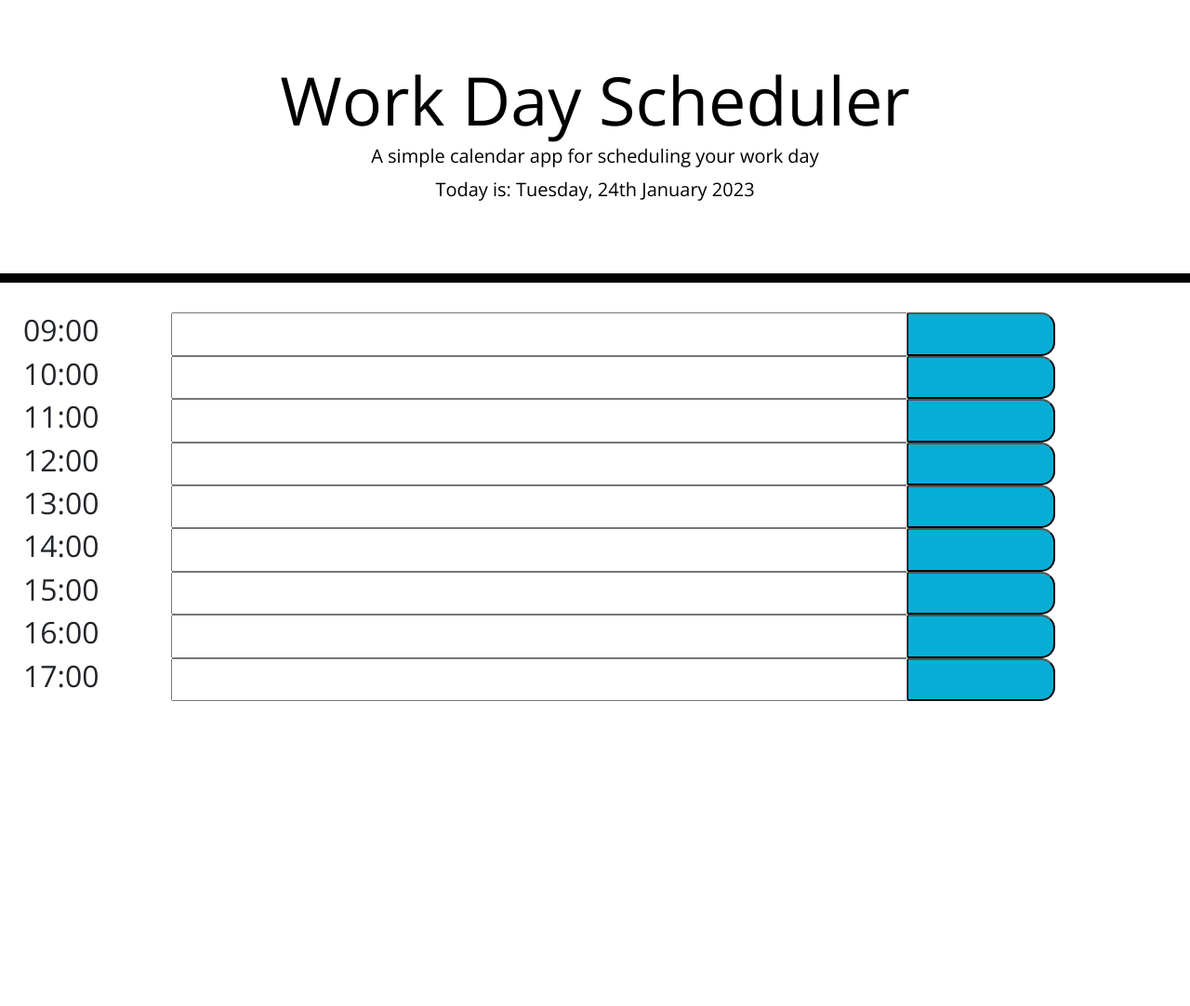
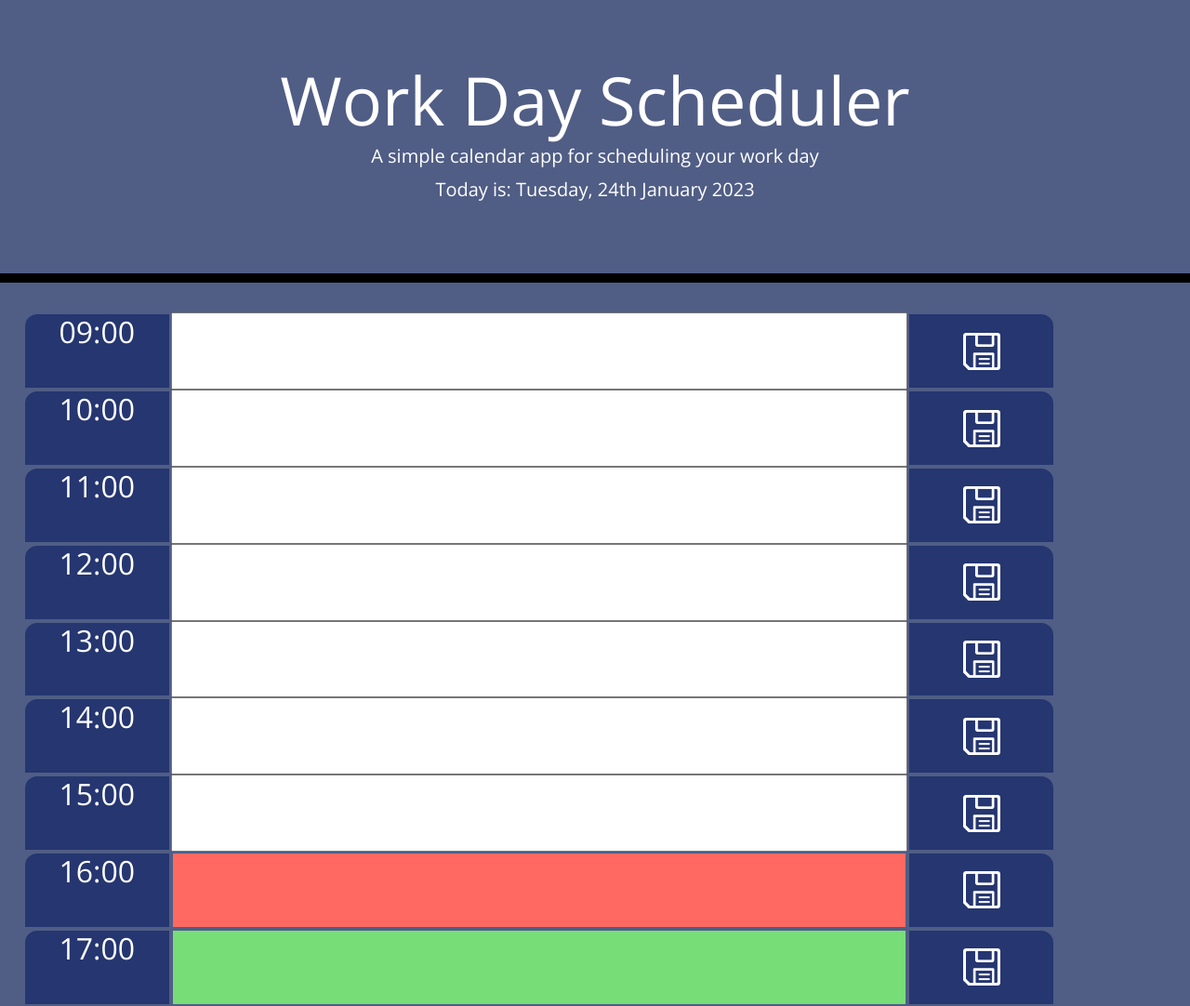
Before and after one commit to gthornbuckle/Work-Day-Scheduler, a plain HTML site: page index.html in a window 1280 px wide. Shown: the whole page at 93% size. Before the commit the page ends 800 px from the top, so only its background shows below. Drawn offline with nearby package versions, Linux system fonts and the light colour scheme.

Commit message:
Changes the input field colour based on the current time

```diff
--- a/assets/css/style.css
+++ b/assets/css/style.css
@@ -2,6 +2,7 @@ body {
   font-family: 'Open Sans', sans-serif;
   font-size: 16px;
   line-height: 1;
+  background-color: #505d85;
 }
 
 textarea {
@@ -13,10 +14,15 @@ textarea {
   padding: 10px;
 }
 
+img{
+  max-width: 40px;
+  max-height: 40px;
+}
+
 .jumbotron {
   text-align: center;
   background-color: transparent;
-  color: black;
+  color: white;
   border-radius: 0;
   border-bottom: 10px solid black;
 }
@@ -36,33 +42,46 @@ textarea {
   border-top: 1px solid white;
 }
 
+.hourHeading{
+  border: 2px solid #505d85;
+  border-top-left-radius: 15px;
+  background-color: #253670;
+  background-size: cover;
+  color: white;
+  margin-bottom: 0;
+  text-align: center;
+}
+
 .hour {
   background-color: #ffffff;
-  color: #000000;
+  color: #040414;
   border-top: 1px dashed #000000;
 }
 
 .past {
   background-color: #d3d3d3;
-  color: white;
+  border: 2px solid #505d85;
+  color: rgb(10, 10, 10);
 }
 
 .present {
   background-color: #ff6961;
+  border: 2px solid #505d85;
   color: white;
 }
 
 .future {
   background-color: #77dd77;
+  border: 2px solid #505d85;
   color: white;
 }
 
 .saveBtn {
-  border-left: 1px solid black;
+  border: 2px solid #505d85;
   border-top-right-radius: 15px;
-  border-bottom-right-radius: 15px;
-  background-color: #06aed5;
+  background-color: #253670;
   color: white;
+  content:url(../images/save-icon.png);
 }
 
 .saveBtn i:hover {
@@ -73,6 +92,7 @@ textarea {
 #timeBlocks{
   margin:10px;
   display: grid;
+  grid-template-rows: 20% 20% 20% 20% 20% 20% 20% 20% 20%;
   grid-template-columns: 0.2fr 1fr 0.2fr;
   grid-template-areas:
     "time0 userInput0 saveButton0"
--- a/assets/js/script.js
+++ b/assets/js/script.js
@@ -1,16 +1,35 @@
 var currentDate = moment().format("[Today is: ]dddd, DDDo MMMM YYYY"); //Displays current date at the top of the page
 $("#currentDay").text(currentDate);
 
+var currentTime = moment().format("HH");
+
 displayHours = function(){ //Function to display working day hours
     var setHours = document.getElementsByTagName("h2"); //Takes all h2 elements from page
+    var setInputColor = document.getElementsByTagName("input");
     var currentHour = 9;
     var tempHour = 0;
+    var tempInput = 0;
 
     while (currentHour < 18){ //Loop to set hours 9:00 to 17:00
+
         setHours[tempHour].textContent = moment().hour(currentHour).format("HH:00"); //moment.js sets time
+
+        if (currentTime == currentHour){
+            setInputColor[tempInput].classList.toggle("present");
+        }
+        else if (currentTime > currentHour){
+            setInputColor[tempInput].classList.toggle("past");
+        }
+        else {
+            setInputColor[tempInput].classList.toggle("future");
+        }
+
         tempHour++;
+        tempInput++;
         currentHour++;
     }
 }
 
+console.log(currentTime);
+
 displayHours();
--- a/index.html
+++ b/index.html
@@ -31,40 +31,40 @@
     <div id="timeBlocks" class="container">
 
       <h2 id="time0" class ="hourHeading"></h2>
-      <input id="userInput0" type="text">
-      <button id="saveButton0" class="saveBtn"></button>
+      <input id="userInput0" type="text" class="past">
+      <button id="saveButton0" class="saveBtn"><img src="./assets/images/save-icon.png"></button>
 
       <h2 id="time1" class="hourHeading"></h2>
-      <input id="userInput1" type="text">
-      <button id="saveButton1" class="saveBtn"></button>
+      <input id="userInput1" type="text" class="past">
+      <button id="saveButton1" class="saveBtn"><img src="./assets/images/save-icon.png"></button>
 
       <h2 id="time2" class="hourHeading"></h2>
-      <input id="userInput2" type="text">
-      <button id="saveButton2" class="saveBtn"></button>
+      <input id="userInput2" type="text" class="past">
+      <button id="saveButton2" class="saveBtn"><img src="./assets/images/save-icon.png"></button>
 
       <h2 id="time3" class="hourHeading"></h2>
-      <input id="userInput3" type="text">
-      <button id="saveButton3" class="saveBtn"></button>
+      <input id="userInput3" type="text" class="past">
+      <button id="saveButton3" class="saveBtn"><img src="./assets/images/save-icon.png"></button>
 
       <h2 id="time4" class="hourHeading"></h2>
-      <input id="userInput4" type="text">
-      <button id="saveButton4" class="saveBtn"></button>
+      <input id="userInput4" type="text" class="past">
+      <button id="saveButton4" class="saveBtn"><img src="./assets/images/save-icon.png"></button>
 
       <h2 id="time5" class="hourHeading"></h2>
-      <input id="userInput5" type="text">
-      <button id="saveButton5" class="saveBtn"></button>
+      <input id="userInput5" type="text" class="past">
+      <button id="saveButton5" class="saveBtn"><img src="./assets/images/save-icon.png"></button>
 
       <h2 id="time6" class="hourHeading"></h2>
-      <input id="userInput6" type="text">
-      <button id="saveButton6" class="saveBtn"></button>
+      <input id="userInput6" type="text" class="past">
+      <button id="saveButton6" class="saveBtn"><img src="./assets/images/save-icon.png"></button>
 
       <h2 id="time7" class="hourHeading"></h2>
-      <input id="userInput7" type="text">
-      <button id="saveButton7" class="saveBtn"></button>
+      <input id="userInput7" type="text" class="past">
+      <button id="saveButton7" class="saveBtn"><img src="./assets/images/save-icon.png"></button>
 
       <h2 id="time8" class="hourHeading"></h2>
-      <input id="userInput8" type="text">
-      <button id="saveButton8" class="saveBtn"></button>
+      <input id="userInput8" type="text" class="past">
+      <button id="saveButton8" class="saveBtn"><img src="./assets/images/save-icon.png"></button>
 
     </div>
 
```
Also changed, not shown: assets/images/save-icon.png (added).
